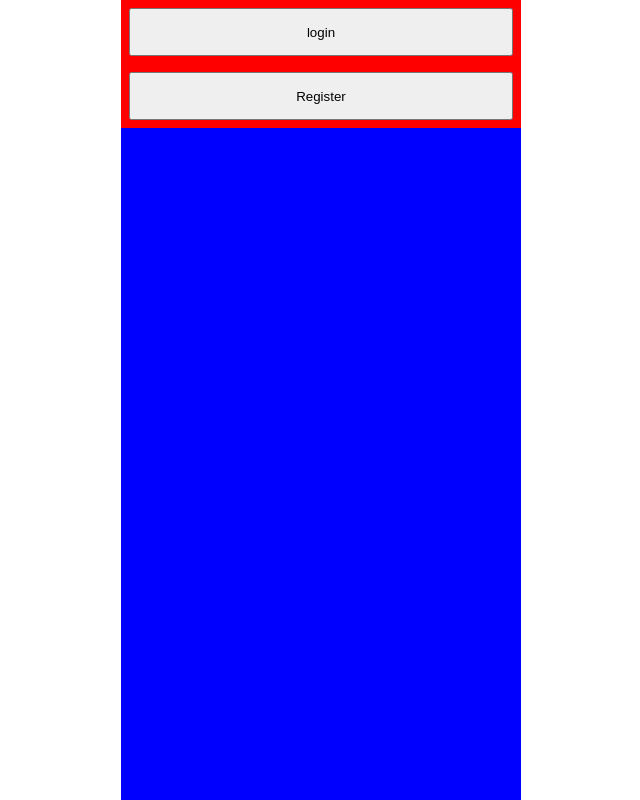
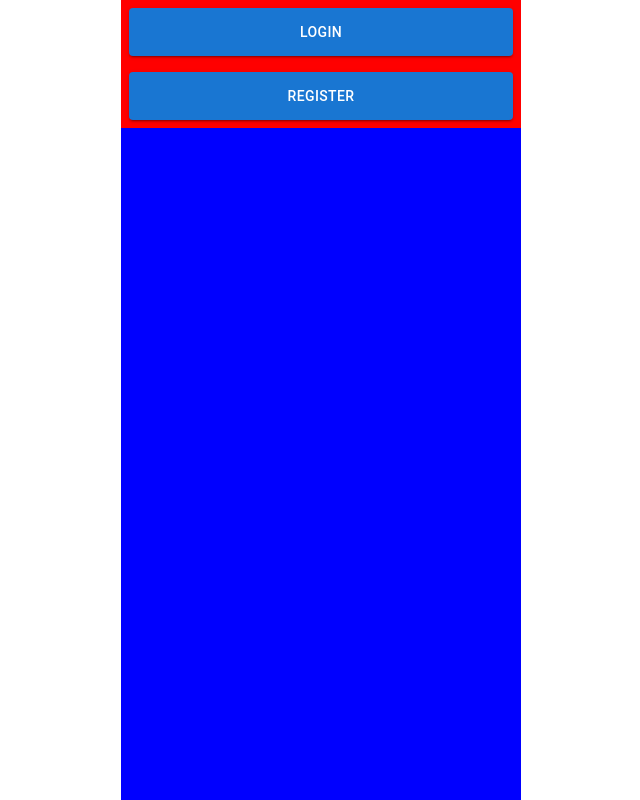
Before and after one commit to SamHardiment/budFit----Client, a React app: page / in a window 1280 px wide. Shown: the whole page, without its empty margins (319-959 px from the left). Built offline with nearby package versions, Linux system fonts and the light colour scheme.

Commit message:
add mui buttons

```diff
--- a/src/components/HomeBtns/index.js
+++ b/src/components/HomeBtns/index.js
@@ -1,6 +1,8 @@
-import React from 'react'
+import React from 'react';
 import { useNavigate } from 'react-router-dom'
+
 import './index.css';
+import { Button } from "@mui/material";
 
 function HomeBtns() {
     const navigate = useNavigate();
@@ -19,11 +21,12 @@ function HomeBtns() {
     return (
         <>
         <div className='login-button'>
-            <button className='login' onClick={navigateLogin}>login</button>
+            <Button variant="contained"className='login' onClick={navigateLogin}>Login
+            </Button >
         </div>
 
         <div className='register-button'>
-            <button className='register' onClick={navigateRegister}>Register</button>
+            <Button variant="contained" className='register' onClick={navigateRegister}>Register</Button>
         </div>
 
 
```
